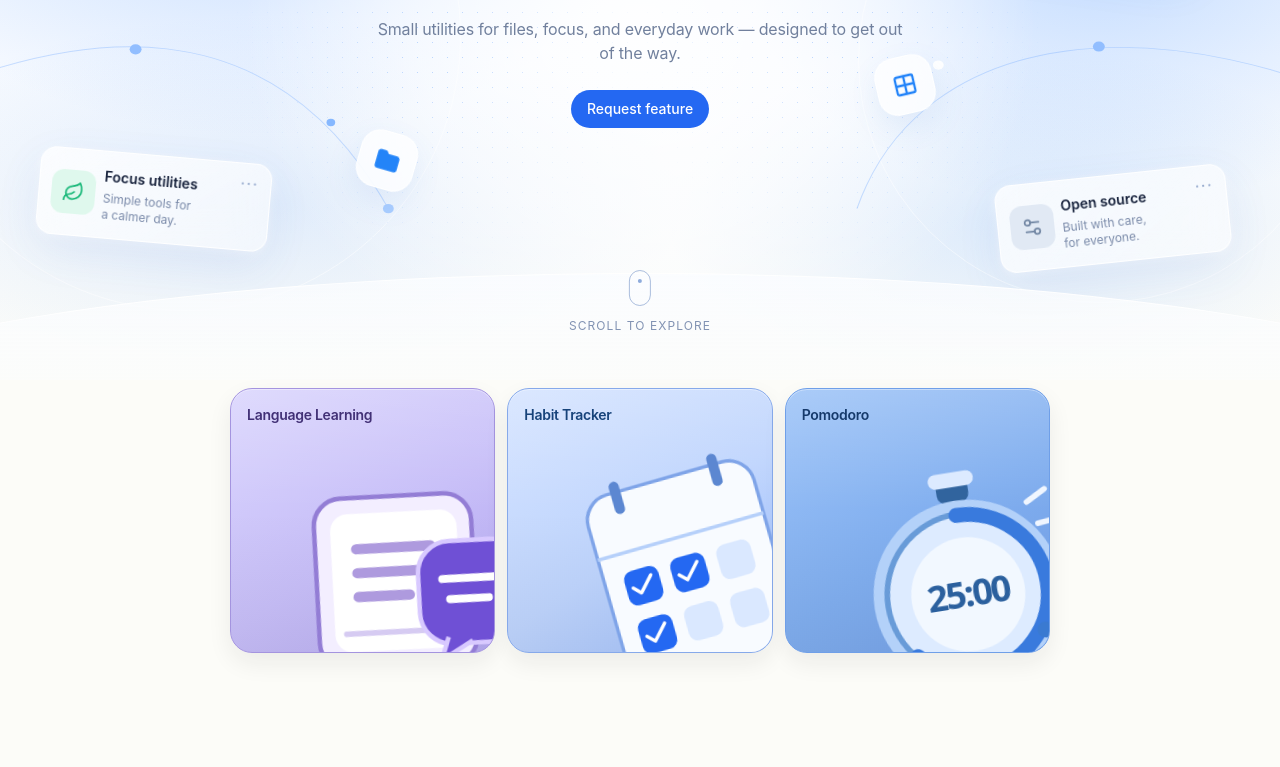
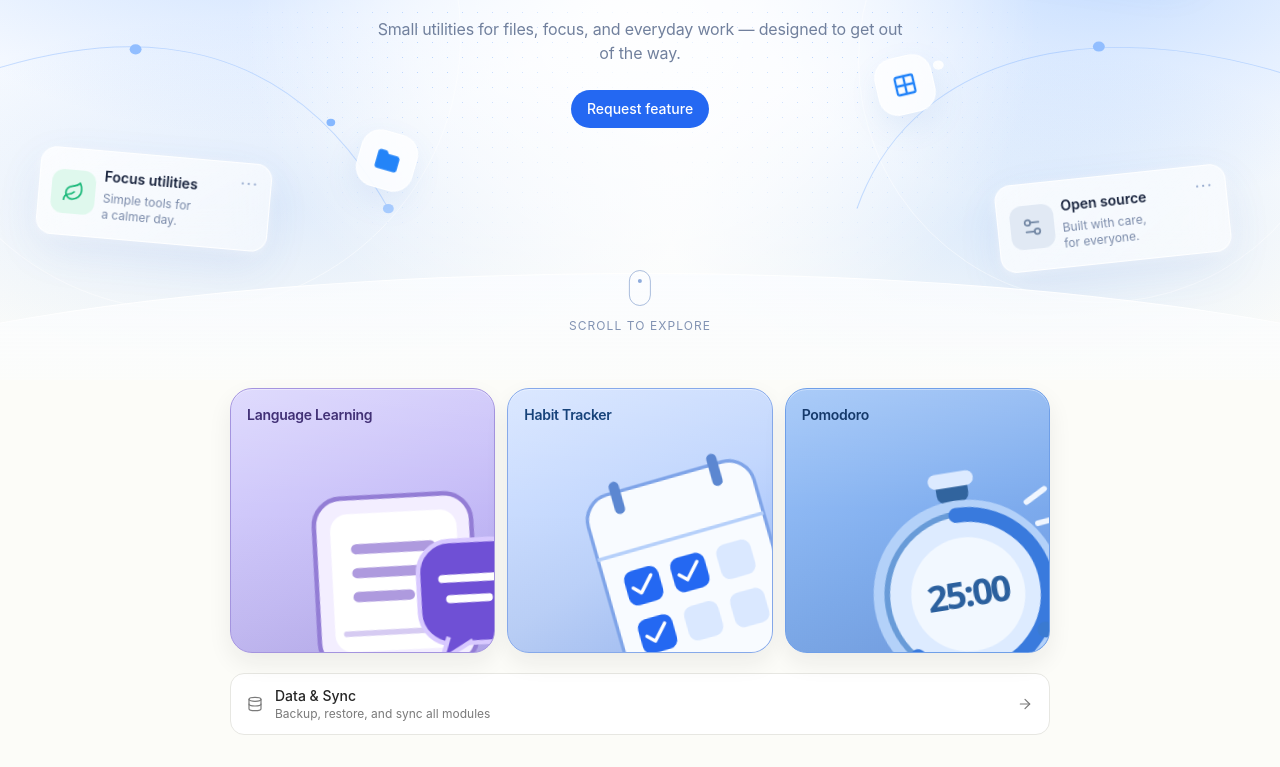
Before and after one commit to howlil/modu-app, a SvelteKit app: page / in a window 1280 px wide. Shown: the part 324-1091 px from the top of the page. Before the commit the page ends 1009 px from the top, so only its background shows below. Built offline with nearby package versions, Linux system fonts and the light colour scheme.

Commit message:
fix(navigation): surface global Data & Sync under homepage module grid

```diff
--- a/src/routes/+page.svelte
+++ b/src/routes/+page.svelte
@@ -2,6 +2,7 @@
   import HomeHero from '#lib/components/HomeHero.svelte';
   import ToolCard from '#lib/components/ToolCard.svelte';
   import { modules } from '#lib/platform/registry/modules.ts';
+  import { ArrowRight, Database } from 'lucide-svelte';
 </script>
 
 <svelte:head>
@@ -17,4 +18,18 @@
       <ToolCard {module} />
     {/each}
   </div>
+  <a
+    href="/settings/data"
+    class="group mx-auto mt-5 flex w-full max-w-[820px] items-center justify-between gap-3 rounded-xl border border-border bg-card px-4 py-3 text-foreground transition-colors hover:bg-muted focus-visible:outline-2 focus-visible:outline-offset-2 focus-visible:outline-primary"
+    aria-label="Data & Sync settings for all modules"
+  >
+    <span class="flex min-w-0 items-center gap-3">
+      <Database class="size-4 shrink-0 text-muted-foreground" strokeWidth={1.8} />
+      <span class="min-w-0">
+        <span class="block text-ui font-medium">Data &amp; Sync</span>
+        <span class="block text-meta text-muted-foreground">Backup, restore, and sync all modules</span>
+      </span>
+    </span>
+    <ArrowRight class="size-4 shrink-0 text-muted-foreground transition-transform group-hover:translate-x-1" strokeWidth={1.8} />
+  </a>
 </section>
```
